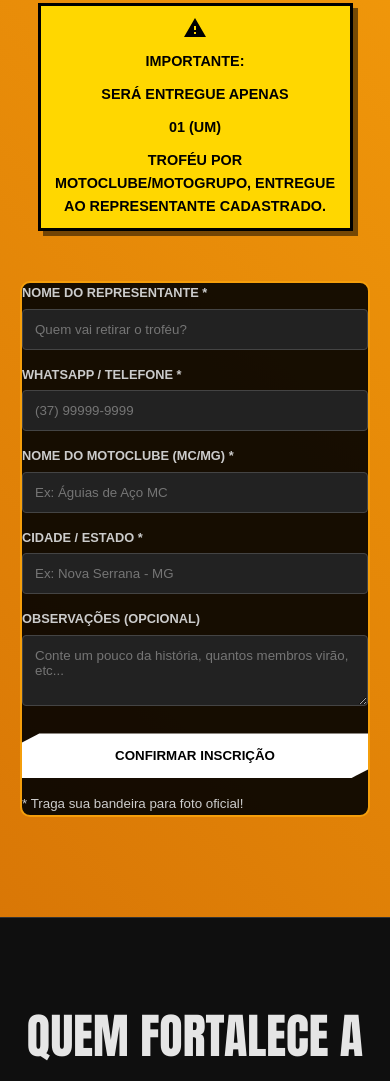
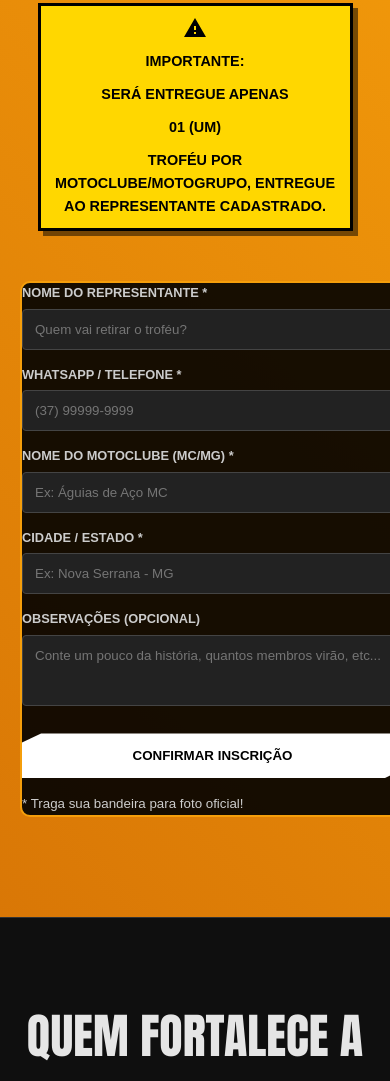
Before and after one commit to MarGLob/Encontro-Nacional-de-Motociclistas-Pitangui, a plain HTML site: page index.html in a window 390 px wide. Shown: the part 6337-7418 px from the top of the page. Drawn offline with Linux system fonts and the light colour scheme.

Commit message:
Update style.css

```diff
--- a/style.css
+++ b/style.css
@@ -626,7 +626,7 @@ footer { background: black; padding: 40px; text-align: center; border-top: 1px s
         transform: none !important; /* Remove rotação */
         margin: 20px 0 !important;
         width: 110% !important;
-        max-width: 100% !important;
+        max-width: 110% !important;
         padding: 20px 15px !important;
         box-shadow: none !important;
          border: 2px solid var(--primary); /* Exemplo: Borda Laranja */
```
